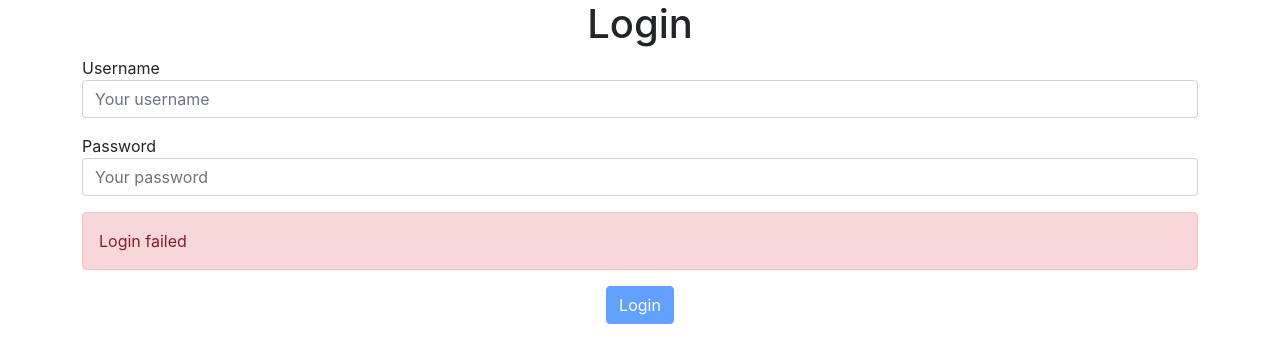
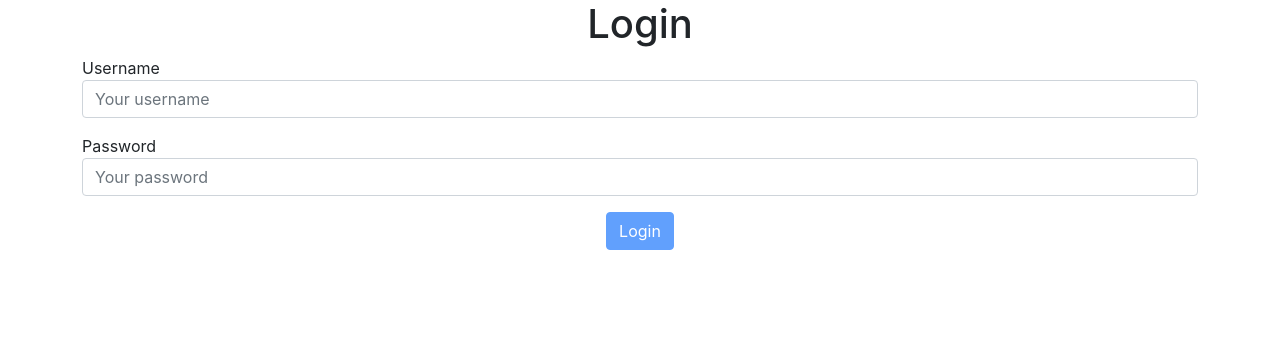
Before and after one commit to MohammedQureshi/HoaxifyFrontEnd, a React (Create React App) app: page / in a window 1280 px wide. Shown: the top 362 px of the page. Built offline with nearby package versions, Linux system fonts and the light colour scheme.

Commit message:
fix login tests

```diff
--- a/src/pages/LoginPage.js
+++ b/src/pages/LoginPage.js
@@ -5,7 +5,7 @@ export class LoginPage extends React.Component{
     state = {
         username: '',
         password: '',
-        apiError: 'Login failed'
+        apiError: undefined
     }
 
     onChangeUsername = (event) => {
```
